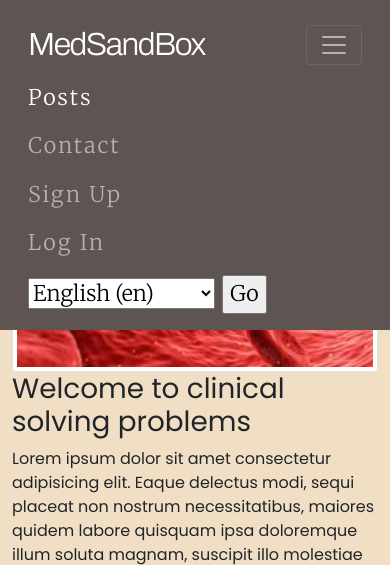
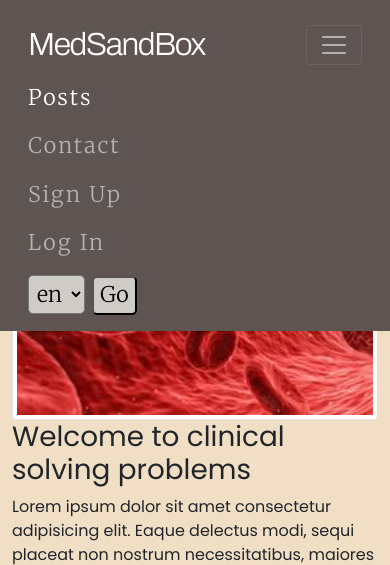
Before and after one commit to lissa3/medsbox, a Django app: page /en/ in a window 390 px wide, after a click that opens the changed part. Shown: the top 565 px of the page. Run offline with Django 4.2, Linux system fonts and the light colour scheme; parts of the project's set-up code (start-up, migrations or seed data) failed here and were passed over; some libraries are stand-ins or nearby versions.

Commit message:
For #44 :lipstick: change menu elems for small screens

```diff
--- a/src/static/css/notifs.css
+++ b/src/static/css/notifs.css
@@ -1,7 +1,7 @@
 .bell{
-   background-color:#797e82 ;
+   background-color:#e5e9ed6e ;
    border-radius: 8px;
-
+   display: flex;
 }
 
 .notif_container{
--- a/src/static/css/search.css
+++ b/src/static/css/search.css
@@ -8,9 +8,8 @@
 .search-inner{
     /* border-bottom: 1px solid rgba(166,164,162,.5); */
     display:flex;
-
     max-width: 900px;
-    margin: auto;
+    /* margin-top: 60px; */
     justify-content: flex-end;
     padding:1rem 0;
 }
--- a/src/static/css/styles.css
+++ b/src/static/css/styles.css
@@ -178,6 +178,21 @@ footer{
 .logo{
    font-family: "Archivo",sans-serif;
    letter-spacing: -1.5px;
+}
+/* lang input and button */
+.lang-drop{
+  border-radius: 5px;
+  background-color:#eceae3cc;
+  padding:4px;
+}
+.lang-drop__item{
+  color:black;
+  background-color:#918c8c;
+}
+
+.but-go{
+  border-radius: 5px;
+  background-color:#eceae3cc;
 }
 /* HOME PAGE + LIST POSTS*/
 
--- a/src/templates/components/menu.html
+++ b/src/templates/components/menu.html
@@ -6,7 +6,7 @@
 
 <header>
   <nav class="navbar navbar-expand-md navbar-dark fixed-top navbar-custom p-3">
-    <div class="container-fluid">
+    <div class="container-fluid align-items-md-baseline">
       <a class="navbar-brand logo" href="/">MedSandBox</a>
       <button class="navbar-toggler" type="button" data-bs-toggle="collapse" data-bs-target="#navbarCollapse" aria-controls="navbarCollapse" aria-expanded="false" aria-label="Toggle navigation">
         <span class="navbar-toggler-icon"></span>
@@ -88,18 +88,21 @@
             </li>
         {% endif %}
       </ul>
+
       <form action="{% url 'set_language' %}" method="post">
         {% csrf_token %}
         <input name="next" type="hidden" value="{{ redirect_to }}">
-        <select name="language">
+        <select name="language" class="lang-drop">
             {% for language in languages %}
-                <option value="{{ language.code }}"{% if language.code == LANGUAGE_CODE %} selected{% endif %}>
-                    {{ language.name_local }} ({{ language.code }})
+                <option class="lang-drop__item" value="{{ language.code }}"{% if language.code == LANGUAGE_CODE %} selected{% endif %}>
+                    {{ language.code }}
+
                 </option>
             {% endfor %}
         </select>
-        <input type="submit" value="Go">
+        <input type="submit" class="but-go" value="Go">
       </form>
+
     </div>
   </div>
   </nav>
--- a/src/templates/components/search.html
+++ b/src/templates/components/search.html
@@ -1,5 +1,4 @@
-<div class="search-inner pe-sm-0">
-
+<div class="search-inner pe-sm-0 mt-5 mt-md-1">
     <form method="get" class="search-form" id="search" action="{% url 'posts:search_posts' %}">
       <div class="search-box pe-sm-0">
             {{search_form}}
@@ -9,7 +8,5 @@
                 </button>
             </a>
       </div>
-
     </form>
-
 </div>
```
